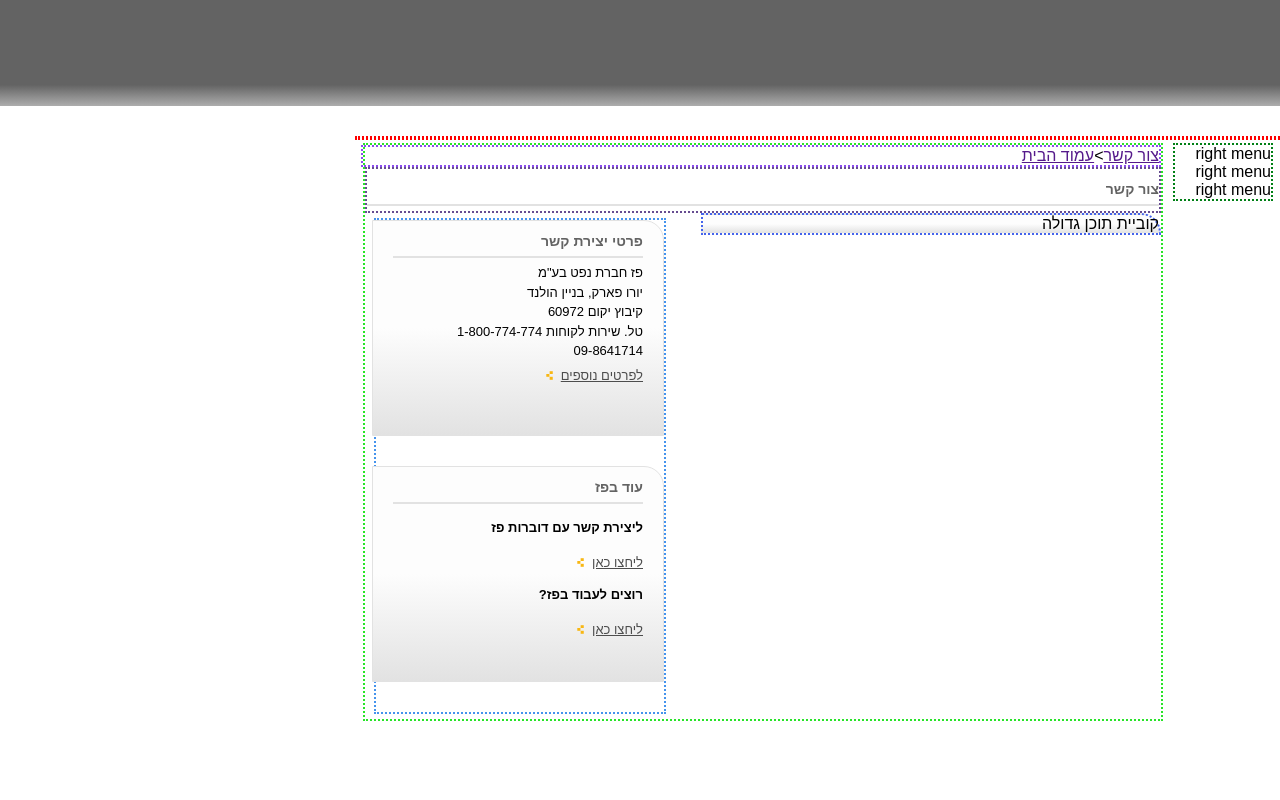
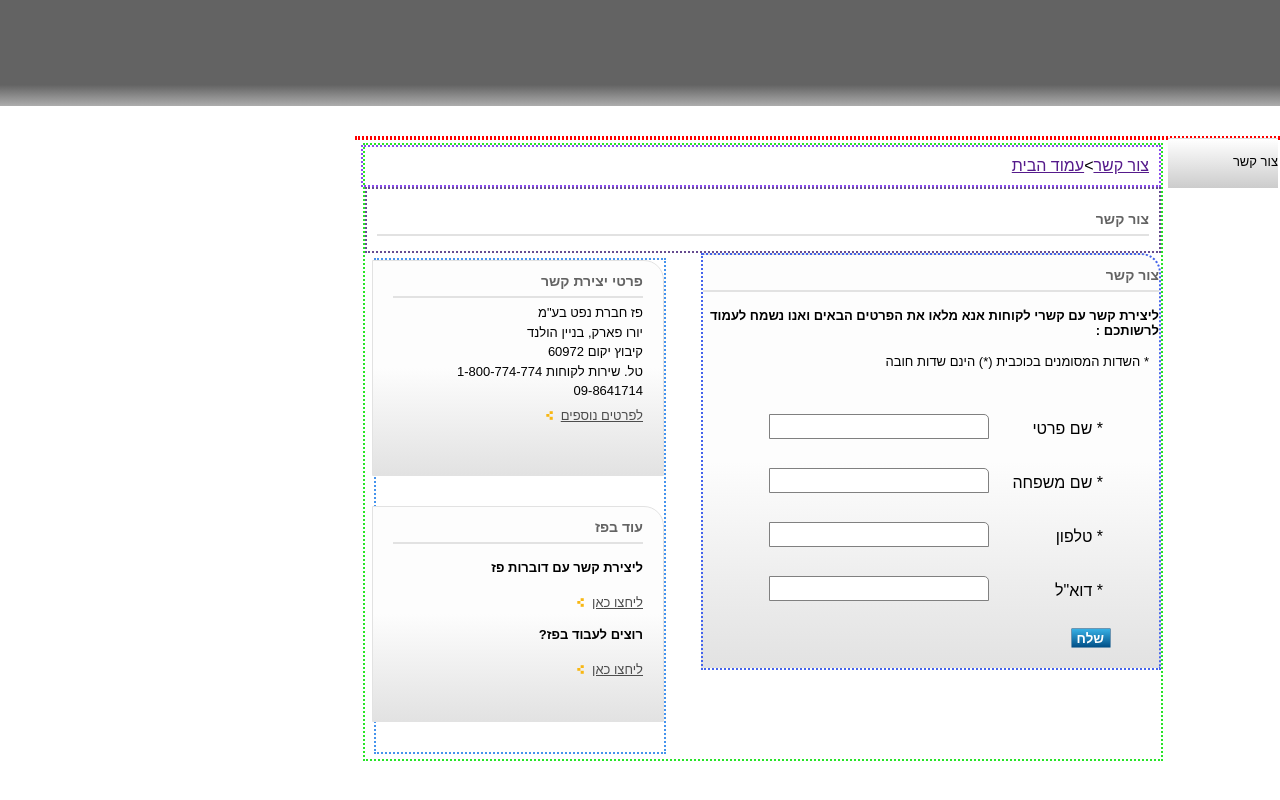
Before and after one commit to TalBM/paz-website-lesson, a plain HTML site: page contact.html in a window 1280 px wide. Drawn offline with Linux system fonts and the light colour scheme.

Commit message:
contact update

```diff
--- a/contact.html
+++ b/contact.html
@@ -22,7 +22,7 @@
 
     <div class="container" style="border:2px dotted red;">
         <!-- right menu -->
-        <div class="col-right-menu" style="border:2px dotted rgb(0, 128, 21);">right menu<br>right menu<br>right menu<br>
+        <div class="col-right-menu"><a>צור קשר</a><br>
 
         </div><!-- right menu End -->
 
@@ -37,8 +37,42 @@
             </div>
 
             <div class="col-content cube2" style="border:2px dotted rgb(69, 100, 236);"> <!-- content -->
-
-                קוביית תוכן גדולה
+                <h3>צור קשר</h3>
+                <h4>ליצירת קשר עם קשרי לקוחות אנא מלאו את הפרטים הבאים ואנו נשמח לעמוד לרשותכם :</h4>
+                <p>* השדות המסומנים בכוכבית (*) הינם שדות חובה</p>
+                <br>
+                <form>
+                        <div class="row">
+                          <label class="column" for="name">* שם פרטי</label>
+                          <input class="column" type="text" name="name" id="name" maxlength="15" required>
+                        </div>
+                        <div class="row">
+                          <label class="column" for="family">* שם משפחה</label>
+                          <input class="column" type="text" name="family" id="family" maxlength="15" required>
+                        </div>
+                        <div class="row">
+                                <label class="column" for="phone">* טלפון</label>
+                                <input class="column" type="number" name="phone" id="phone" maxlength="15" required>
+                              </div>
+                              <div class="row">
+                                    <label class="column" for="family">* דוא"ל</label>
+                                    <input class="column" type="family" name="family" id="family" maxlength="15" required>
+                                  </div>
+                        <div class="row">
+                          <button class="btn1" type="button">שלח</button>
+                        </div>
+                      </form>
+                <!--
+                <div class="col" style="margin: 0 auto">
+                    <label for="input-name">* שם פרטי</label>
+                    <input id="input-name" type="text"><br>
+                    <label for="input-family">* שם משפחה</label>
+                    <input id="input-family" type="text"><br>
+                    <label for="input-name">* טלפון</label>
+                    <input id="input-name" type="text"><br>
+                    <label for="input-name">* דוא"ל</label>
+                    <input id="input-name" type="text">
+                </div> -->
 
             </div>
 
--- a/style.css
+++ b/style.css
@@ -378,9 +378,14 @@ li> .last-nav{
  .col-right-menu{
      position: relative;
      float: right;
-     width: 100px;
-     height: auto;
-     margin: 5px;
+     width: 110px;
+     height: 50px;
+     padding-top:15px;
+     font-size: 13px;
+     border-top: 1px solid #dedede;
+     background-image: linear-gradient( #ffffff , #cccccc);
+     /* margin: 5px; */
+
  }
  .col-main-content{
     position: relative;
@@ -411,3 +416,69 @@ li> .last-nav{
     border: 1px solid rgb(226, 226, 226);
     border-top-right-radius: 20px;
 }
+
+input{
+    width:200px;
+    margin:2px;
+}
+label{
+    width: 120px;
+}
+
+
+form {
+    width: 400px;
+    /* display: block;  */
+    margin: 0 auto;
+
+    padding: 10px;
+  }
+
+  .row::after {
+    content: "";
+    display: table;
+    clear: both;
+  }
+
+  .row {
+    padding: 10px;
+  }
+
+  .column {
+    float: right;
+  }
+
+  label.column {
+    width: 120px;
+    padding:8px;
+  }
+
+  input.column {
+    width: 220px;
+    height: 25px;
+  }
+
+
+button{
+    float: right;
+
+    display: block;
+    width: 40px;
+    height: 20px;
+    /* padding: 6px; */
+    color: white;
+    text-align: center;
+    font-weight: 600;
+    background-image: linear-gradient( rgba(55, 176, 229) , #025088);
+    border: 1px solid #6c95b2;
+    border-radius: 1px;
+    /* margin: 5px; */
+}
+
+button:hover{
+    background-image: linear-gradient( #fde720 ,#f49109);
+    border: 1px solid #ead18d;
+    border-radius: 1px;
+    color: black;
+    cursor: pointer;
+}
```
